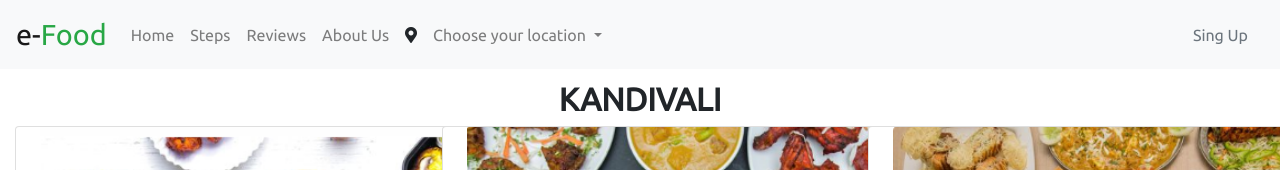
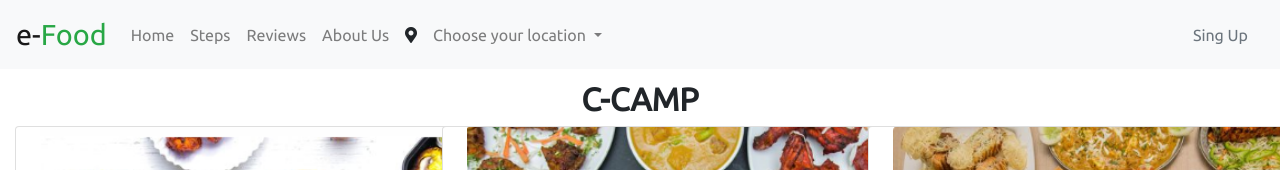
Before and after one commit to ShaikAbdulKabeer/E-Food, a plain HTML site: page Pages/kandivali.html in a window 1280 px wide. Shown: the top 170 px of the page. Drawn offline with Linux system fonts and the light colour scheme.

Commit message:
Update kandivali.html

```diff
--- a/Pages/kandivali.html
+++ b/Pages/kandivali.html
@@ -69,7 +69,7 @@
 
     <!-- Location Main Page Start -->
     <div class="locationMain__Page" id="Kandivali">
-      <h2 class="text-center font-weight-bold">KANDIVALI</h2>
+      <h2 class="text-center font-weight-bold">C-CAMP</h2>
       <div class="container-fluid">
         <div class="row">
           <div class="col-4">
```
